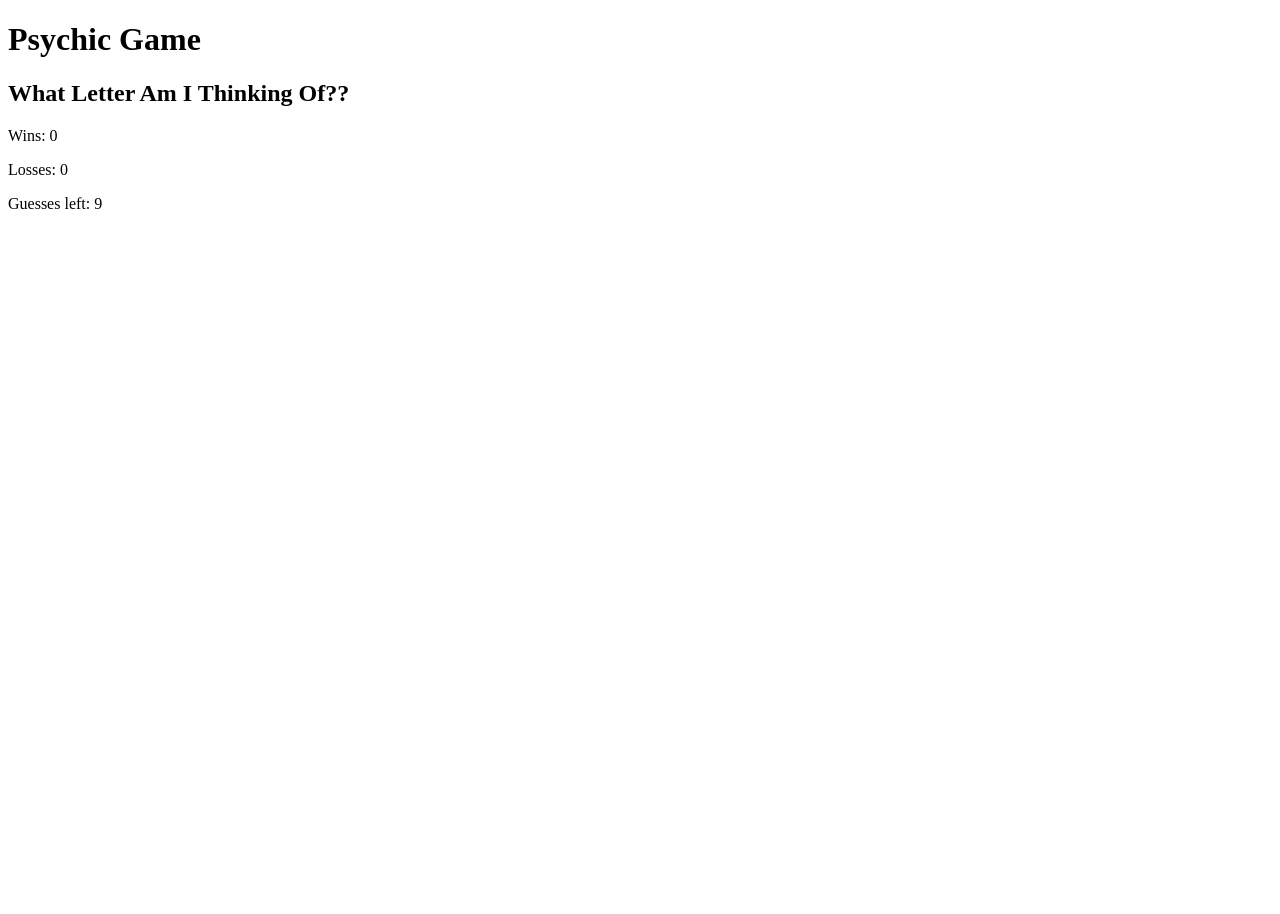
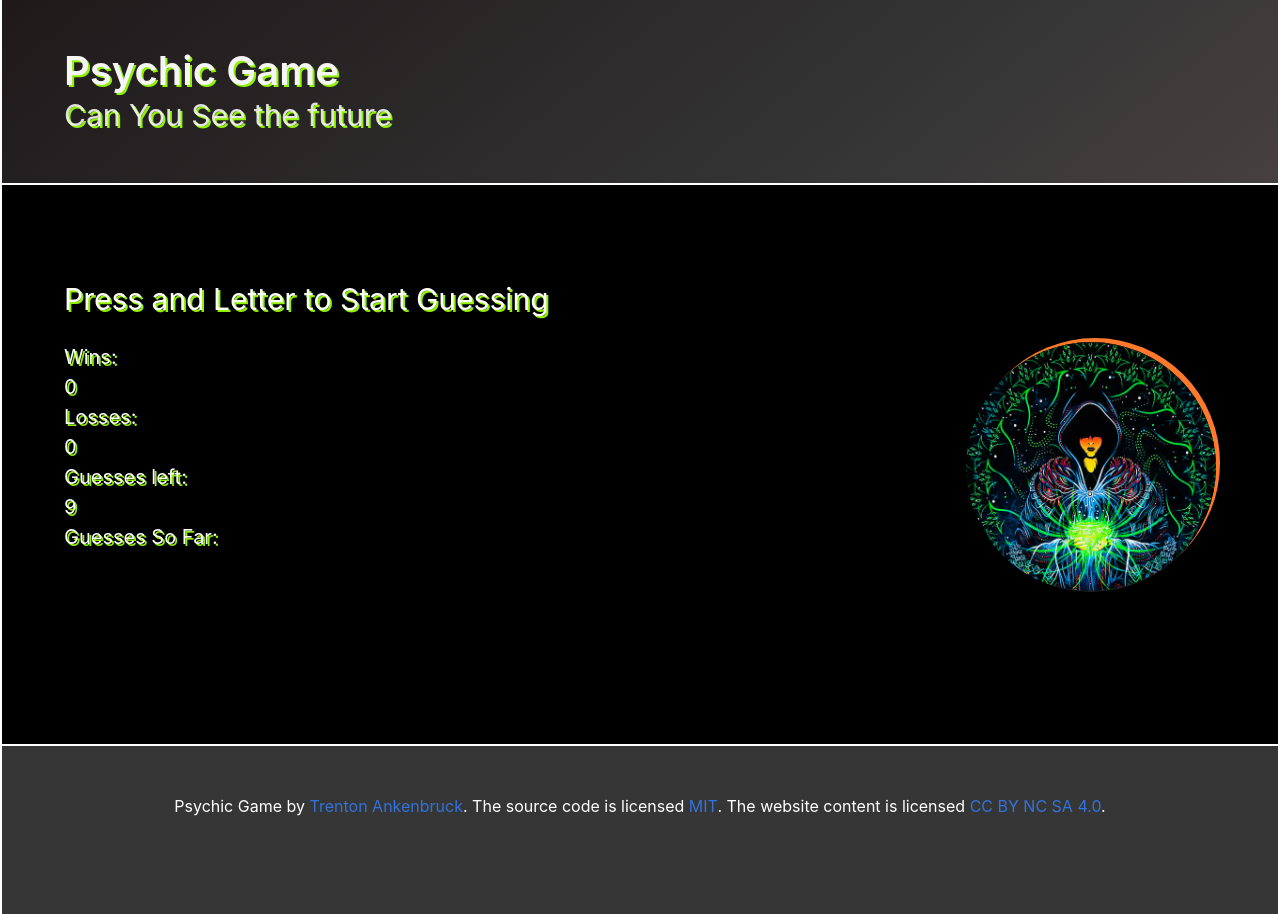
Before and after one commit to TrentonAnk/Psychic-Game, a plain HTML site: page index.html in a window 1280 px wide. Before the commit the page ends 800 px from the top, so only its background shows below. Drawn offline with nearby package versions, Linux system fonts and the light colour scheme.

Commit message:
makeitfucntionandaddcss

```diff
--- /dev/null
+++ b/assets/index.js
@@ -0,0 +1,52 @@
+var letters = ['a', 'b', 'c', 'd', 'e', 'f', 'g', 'h', 'i', 'j', 'k', 'l', 'm', 'n', 'o', 'p', 'q', 'r', 's', 't', 'u', 'v', 'w', 'x', 'y', 'z'];
+var wins = 0;
+var losses = 0;
+var guessLeft = 9;
+var guessSoFar = [];
+var guessLetters = [];
+var targetLetter = null;
+
+
+var updateGuessSoFar = function () {
+    document.querySelector("#guessSoFar").innerHTML = guessLetters.join(", ");
+};
+
+var updateGuessLeft = function () {
+    document.querySelector("#guessesLeft").innerHTML = guessLeft;
+};
+
+var updateTargetLetter = function () {
+    targetLetter = letters[Math.floor(Math.random() * letters.length)];
+};
+
+var gameReset = function () {
+    updateTargetLetter();
+    updateGuessLeft();
+    updateGuessSoFar();
+    guessLeft = 9;
+    guessLetters = [];
+};
+
+updateGuessLeft();
+updateTargetLetter();
+
+document.onkeyup = function (event) {
+    guessLeft--;
+    var letter = String.fromCharCode(event.which).toLowerCase();
+    guessLetters.push(letter);
+    updateGuessLeft();
+    updateGuessSoFar();
+
+    if (letter === targetLetter) {
+        wins++;
+        document.querySelector("#wins").innerHTML = wins;
+        gameReset();
+    }
+    if (guessLeft === 0) {
+        losses++;
+        document.querySelector("#losses").innerHTML = losses;
+        gameReset();
+    }
+
+
+}
--- /dev/null
+++ b/assets/styles.css
@@ -0,0 +1,44 @@
+p{
+    font-size: 20px;
+    text-shadow: 2px 2px rgb(144, 240, 1);
+    color:white
+}
+.title{
+    color:white;
+    font-size: 40px;
+    text-shadow: 2px 2px rgb(144, 240, 1);
+
+}
+
+.subtitle{
+    font-size: 30px;
+    text-shadow: 2px 2px rgb(144, 240, 1);
+    color:white;
+    /* border-bottom: 2px solid white;
+    width:40% */
+}
+
+img{
+    height:250px;
+    width:250px;
+    float:right;
+    /* border: solid 1px #555; */
+   box-shadow: 4px -4px rgb(255, 121, 44);
+   -moz-box-shadow: 4px -4px rgb(255, 121, 44);
+   -webkit-box-shadow: 4px -4px rgb(255, 121, 44);
+   -o-box-shadow: 4px -4px rgb(255, 121, 44);
+   border-radius:250px;
+}
+body{
+    background:black;
+    border-right: 2px solid white;
+    border-left: 2px solid white;
+}
+footer{
+    border-top: 2px solid white;
+}
+
+.hero{
+    border-bottom: 2px solid white;
+
+}
--- a/index.html
+++ b/index.html
@@ -5,55 +5,68 @@
     <meta charset="UTF-8">
     <meta name="viewport" content="width=device-width, initial-scale=1.0">
     <meta http-equiv="X-UA-Compatible" content="ie=edge">
+    <link rel="stylesheet" href="https://cdnjs.cloudflare.com/ajax/libs/bulma/0.7.1/css/bulma.min.css">
+    <link rel="stylesheet" type="text/css" href="assets/styles.css">
     <title>Psychic Game</title>
 </head>
 
 <body>
-    <h1>Psychic Game</h1>
-    <h2>What Letter Am I Thinking Of??</h2>
-    <div id="game">
-        <p>Wins: 0 </p>
-        <p>Losses: 0 </p>
-        <p>Guesses left: 9 </p>
-
-    </div>
-    <script type="text/javascript">
-        var computerChoices = ["a", "b", "c", "d", "e", "f", "g", "h", "i", "j", "k", "l", "m", "n", "o", "p", "q", "r", "s", "t", "u", "v", "w", "x", "y", "z"]
-        var losses = 0;
-        var wins = 0;
-        var GuessesLeft = 9;
-
-        function resetGuesses() {
-            GuessesLeft = 9;
-        };
-        document.onekeyup = function (event) {
-            var letter = event.key.toLowerCase();
-            var computerGuess = computerChoices[Math.floor(Math.random() * computerChoices.length)];
-
-        function () {
-
-        if (letter === computerGuess) {
-            wins++;
-            resetGuesses();
-            alert("You Win!!")
-        }
-        else (GuessesLeft === 0)
-            losses++;
-            resetGuesses();
-            alert("Too Bad Try Again!!!")
-        }
-
-        var html =
-            "<p>wins: " + wins + "</p>" +
-            "<p>Losses: " + losses + "</p>" +
-            "<p>Guesses Left: " + GuessesLeft + "</p>";
-
-        document.querySelector("#game").innerHTML = html;
-};
-
-
-
-    </script>
+    <section class="hero is-dark is-bold">
+        <div class="hero-body">
+            <div class="container">
+                <h1 class="title">
+                    Psychic Game
+                </h1>
+                <h2 class="subtitle">
+                    Can You See the future
+                </h2>
+            </div>
+        </div>
+    </section>
+    <br>
+    <br>
+    <section class="section">
+        <div class="container">
+            <h2 class="subtitle">
+                Press and Letter to Start Guessing
+            </h2>
+            <div><img src="assets/images/nice.png" ></div>
+            <div id="game">
+                <div>
+                    <p> Wins:</p>
+                    <p id="wins"> 0 </p>
+                </div>
+                <div>
+                    <p> Losses:</p>
+                    <p id="losses"> 0 </p>
+                </div>
+                <div>
+                    <p> Guesses left:</p>
+                    <p id="guessesLeft"> 9 </p>
+                </div>
+                <div>
+                    <p> Guesses So Far: </p>
+                    <p id="guessSoFar"></p>
+                </div>
+            </div>
+        </div>
+    </section>
+    <br>
+    <br>
+    <br>
+    <br>
+    <br>
+    <br>
+    <footer class="footer has-background-dark">
+        <div class="content has-text-centered has-text-white">
+            <span>Psychic Game by
+                <a href="https://jgthms.com">Trenton Ankenbruck</a>. The source code is licensed
+                <a href="http://opensource.org/licenses/mit-license.php">MIT</a>. The website content is licensed
+                <a href="http://creativecommons.org/licenses/by-nc-sa/4.0/">CC BY NC SA 4.0</a>.
+            </span>
+        </div>
+    </footer>
+    <script type="text/javascript" src="assets/index.js"></script>
 </body>
 
 </html>
```
Also changed, not shown: PsychicGame.html (deleted, +0 -60 lines), assets/images/Nice.png (added), 3 other files.
